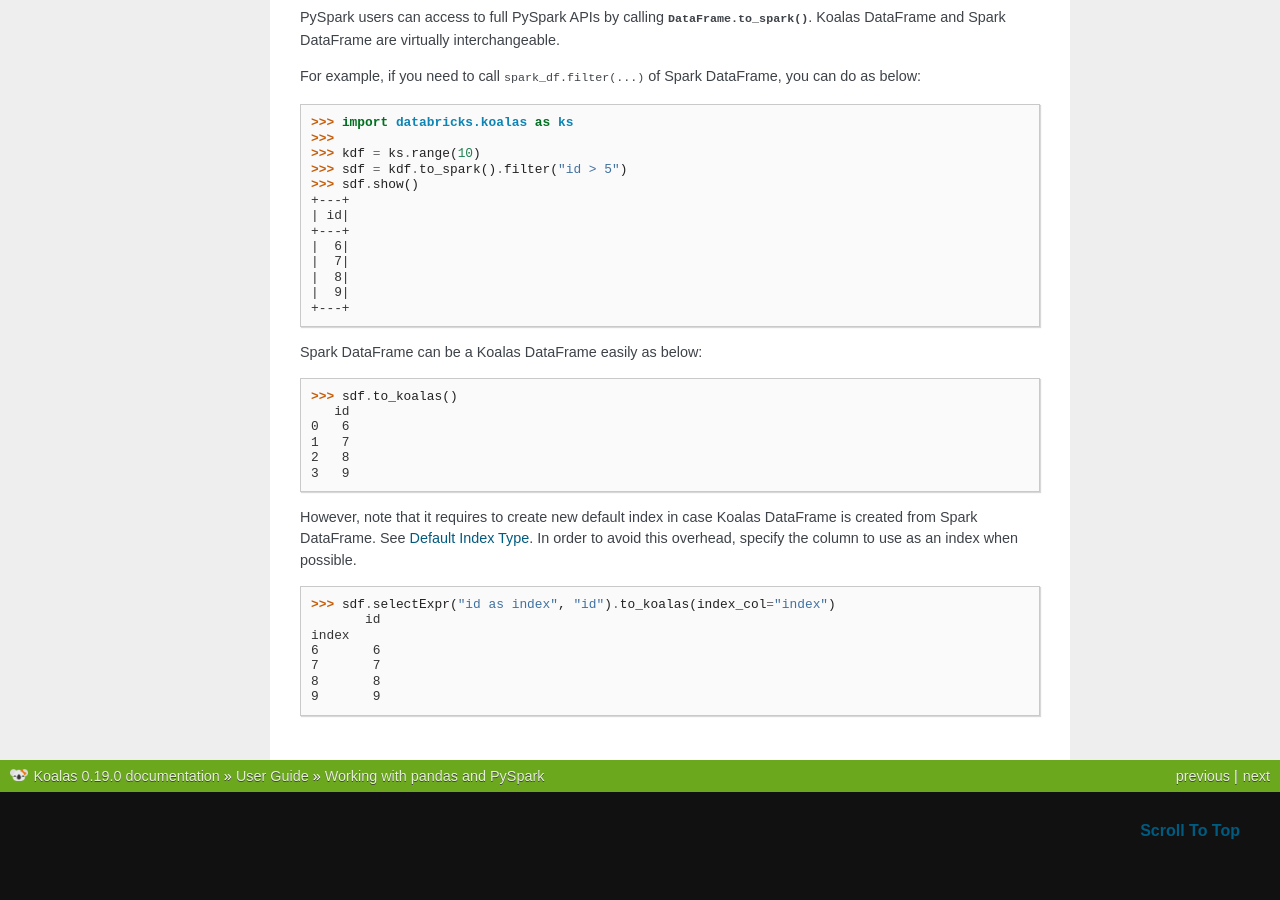
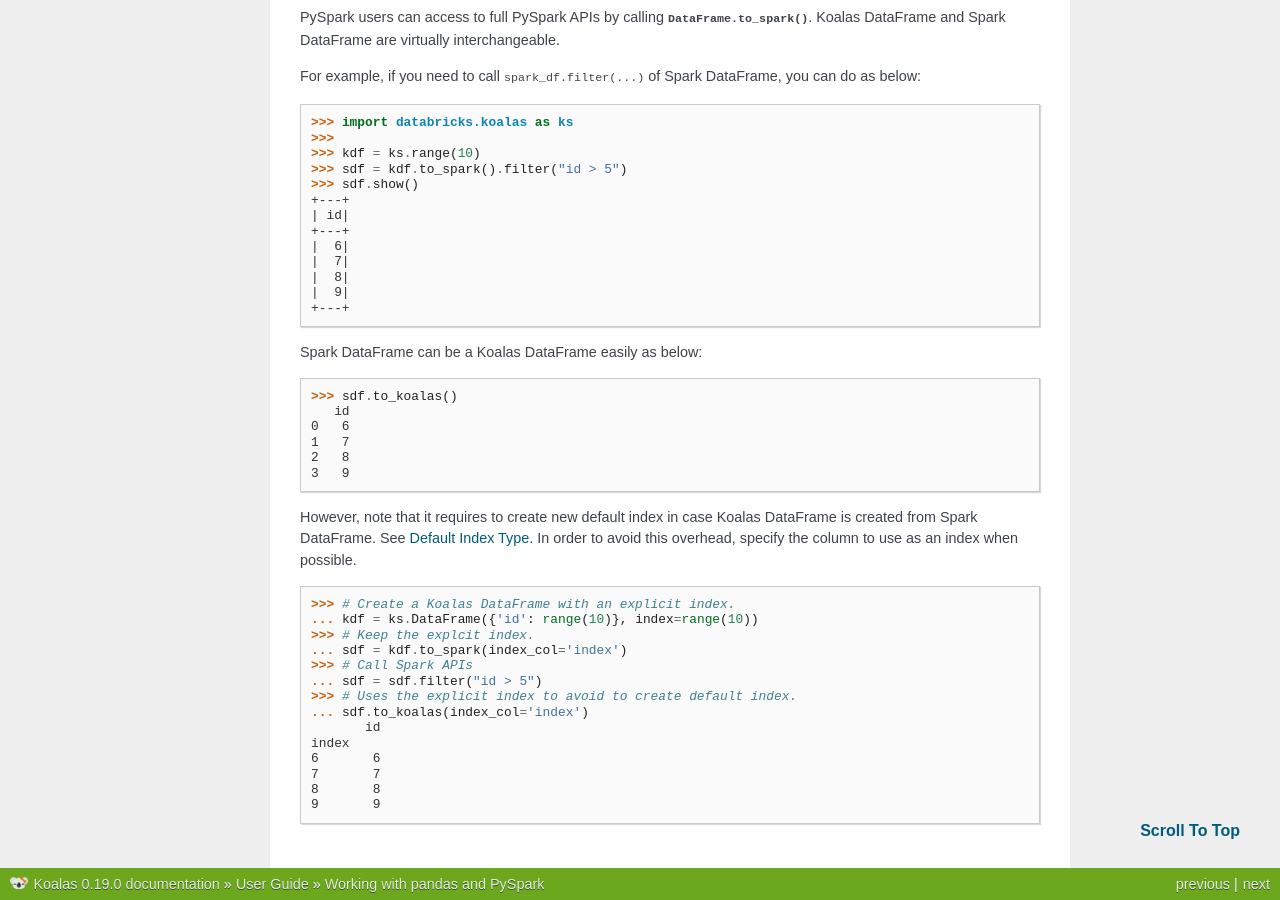
Before and after one commit to databricks/koalas, a Sphinx documentation site: the page built from docs/source/user_guide/pandas_pyspark.rst, in a window 1280 px wide and 900 px high, scrolled down 1082 px. Built offline with Sphinx 7.4.7, drawn with Linux system fonts in a browser that asks for light colours; pages that are not in the unit, such as notebooks, are missing from menus; the version number is read from the project's files by our own code.

Commit message:
Update and encourage to use existing index

```diff
--- a/docs/source/user_guide/pandas_pyspark.rst
+++ b/docs/source/user_guide/pandas_pyspark.rst
@@ -105,7 +105,14 @@
 
 .. code-block:: python
 
-   >>> sdf.selectExpr("id as index", "id").to_koalas(index_col="index")
+   >>> # Create a Koalas DataFrame with an explicit index.
+   ... kdf = ks.DataFrame({'id': range(10)}, index=range(10))
+   >>> # Keep the explcit index.
+   ... sdf = kdf.to_spark(index_col='index')
+   >>> # Call Spark APIs
+   ... sdf = sdf.filter("id > 5")
+   >>> # Uses the explicit index to avoid to create default index.
+   ... sdf.to_koalas(index_col='index')
           id
    index
    6       6
```
